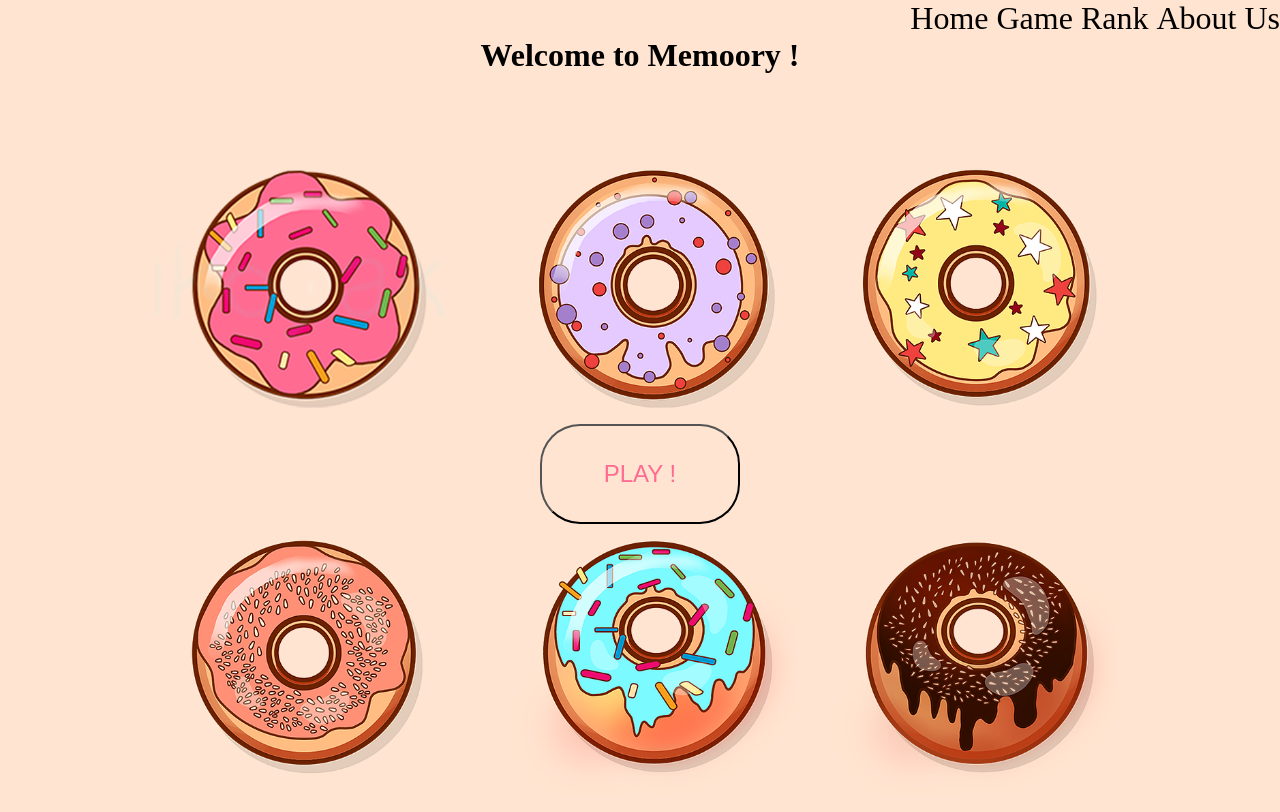
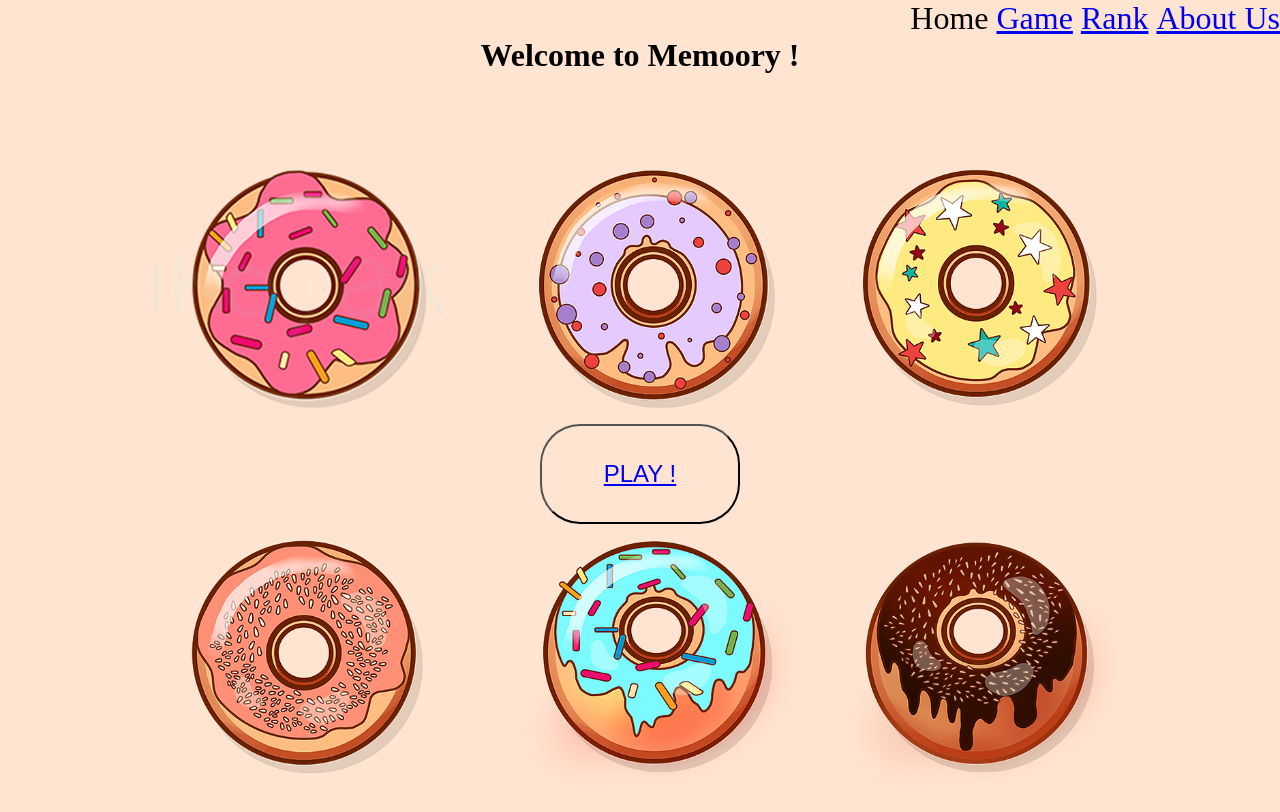
Before and after one commit to PSchnur/Projet-1-Memory, a plain HTML site: page indexhome.html in a window 1280 px wide. Drawn offline with Linux system fonts and the light colour scheme.

Commit message:
add link for nav bar and button

```diff
--- a/indexhome.html
+++ b/indexhome.html
@@ -11,17 +11,17 @@
     <header>
     <nav>
         <ul>
-            <li>Home</li>
-            <li>Game</li>
-            <li>Rank</li>
-            <li>About Us</li>
+            <li><a ref="indexhome.html">Home</a></li>
+            <li><a href="indexgame.html">Game</a></li>
+            <li><a href="indexrank.html">Rank</a></li>
+            <li><a href="aboutus.html">About Us</a></li>
         </ul>
         </nav>
 </header>
         <h1 class="welcome">Welcome to Memoory !</h1>
 
 <div class="bouton1">
-        <button class="play">PLAY !</button>
+        <button class="play"><a href ="indexgame.html">PLAY !</button>
     </div>
 </body>
 </html>
```
